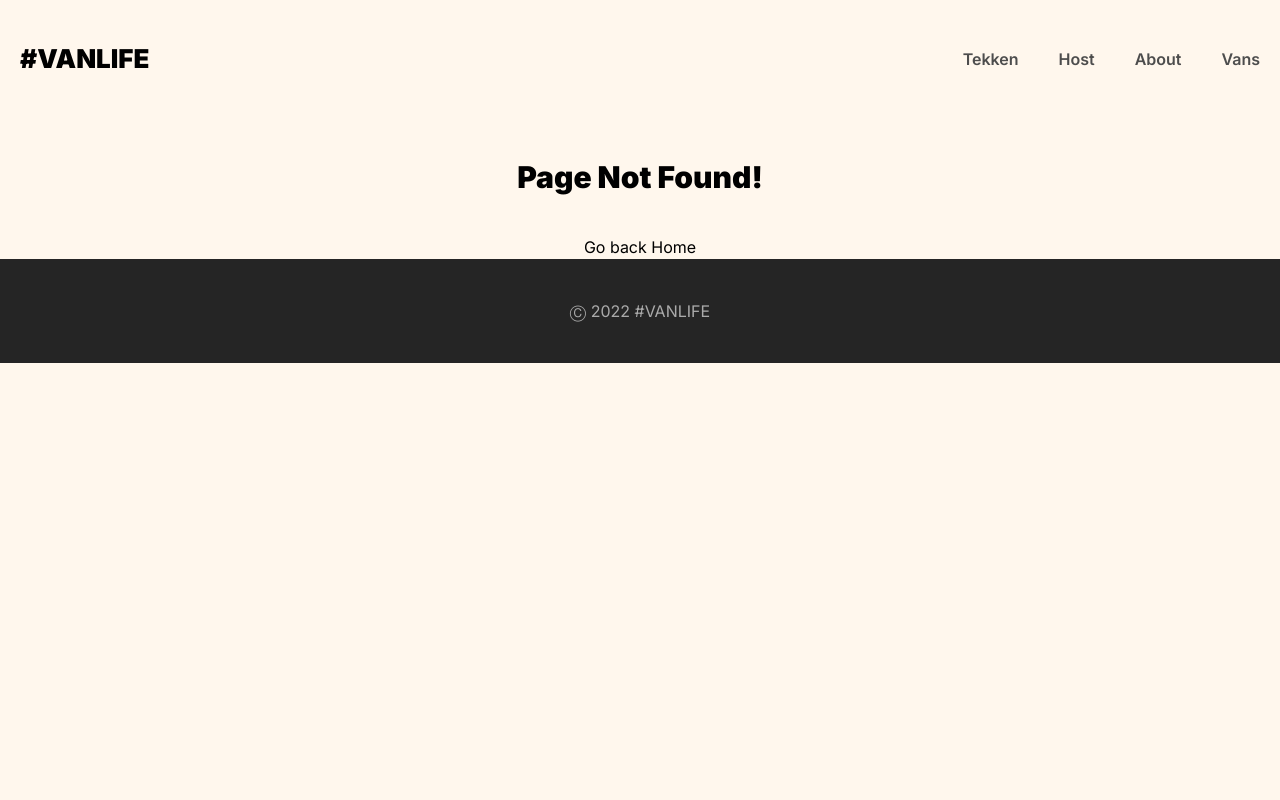
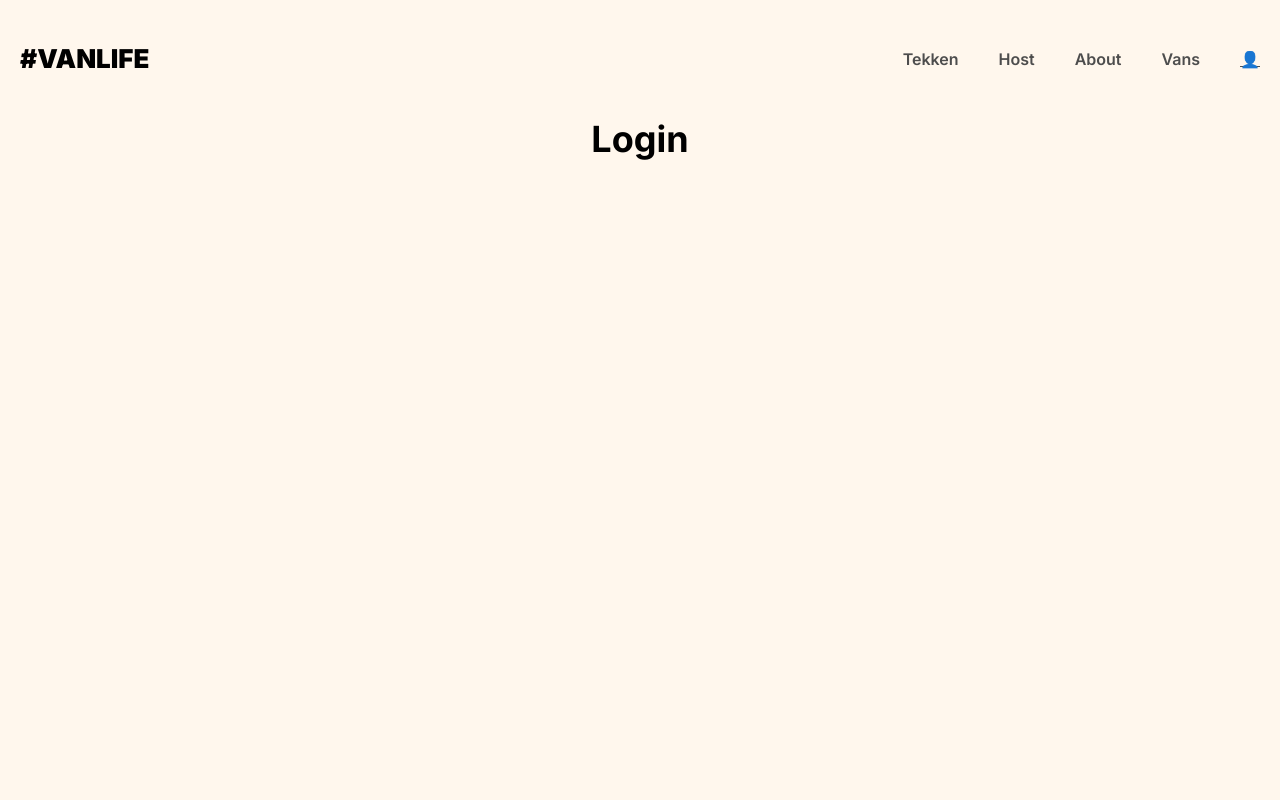
Before and after one commit to brancore87/van-life, a React (Vite) app: page /login in a window 1280 px wide. Before the commit this address had no page. Shown: the top 800 px of the page. Built offline with nearby package versions, Linux system fonts and the light colour scheme; what miragejs would draw is missing.

Commit message:
added protected routes

```diff
--- a/src/App.jsx
+++ b/src/App.jsx
@@ -23,12 +23,13 @@ import HostVansDetailHeader from "./pages/Host/components/HostVansDetailHeader";
 import "./server";
 import Tekken from "./pages/Tekken";
 import NotFound from "./pages/NotFound";
+import Login from "./pages/Login";
+import AuthRequired from "./pages/AuthRequired";
 
 const router = createBrowserRouter(
   createRoutesFromElements(
     <Route path="/" element={<Layout />}>
       <Route index element={<Home />} />
-      <Route path="tekken" element={<Tekken />} />
       <Route path="about" element={<About />} />
       <Route
         path="vans"
@@ -37,6 +38,10 @@ const router = createBrowserRouter(
         errorElement={<Error />}
       />
       <Route path="vans/:id" element={<VanDetail />} />
+      <Route path="login" element={<Login />} />
+      <Route element={<AuthRequired />}>
+        <Route path="tekken" element={<Tekken />} />
+      </Route>
 
       <Route path="host" element={<HostLayout />}>
         <Route index element={<Dashboard />} />
--- a/src/components/Error.jsx
+++ b/src/components/Error.jsx
@@ -1,9 +1,16 @@
 import React from "react";
+import { useRouteError } from "react-router";
 
 export default function Error() {
+  const error = useRouteError();
+  console.log(error);
+
   return (
     <main className="my-10 flex flex-col items-center">
       <h1 className="text-4xl font-bold text-red-500">Error 😲</h1>
+      <pre>
+        {error.status} - {error.statusText}
+      </pre>
     </main>
   );
 }
--- a/src/components/Header.jsx
+++ b/src/components/Header.jsx
@@ -4,20 +4,24 @@ import { NavLink } from "react-router";
 export default function Header() {
   const navLinks = [
     {
-      path: "/tekken",
+      path: "tekken",
       name: "Tekken",
     },
     {
-      path: "/host",
+      path: "host",
       name: "Host",
     },
     {
-      path: "/about",
+      path: "about",
       name: "About",
     },
     {
-      path: "/vans",
+      path: "vans",
       name: "Vans",
+    },
+    {
+      path: "login",
+      name: "👤",
     },
   ];
   return (
--- /dev/null
+++ b/src/pages/AuthRequired.jsx
@@ -0,0 +1,11 @@
+import React from "react";
+import { Navigate, Outlet } from "react-router";
+
+export default function AuthRequired() {
+  const isLoggedIn = false;
+
+  if (!isLoggedIn) {
+    return <Navigate to="login" />;
+  }
+  return <Outlet />;
+}
--- /dev/null
+++ b/src/pages/Login.jsx
@@ -0,0 +1,9 @@
+import React from "react";
+
+export default function Login() {
+  return (
+    <main className="flex min-h-screen w-full flex-col items-center">
+      <h1 className="text-4xl font-bold">Login</h1>
+    </main>
+  );
+}
```
